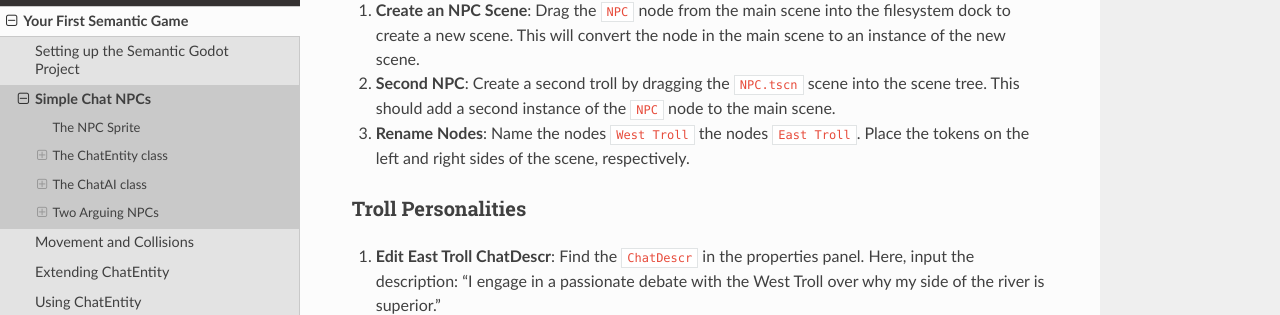
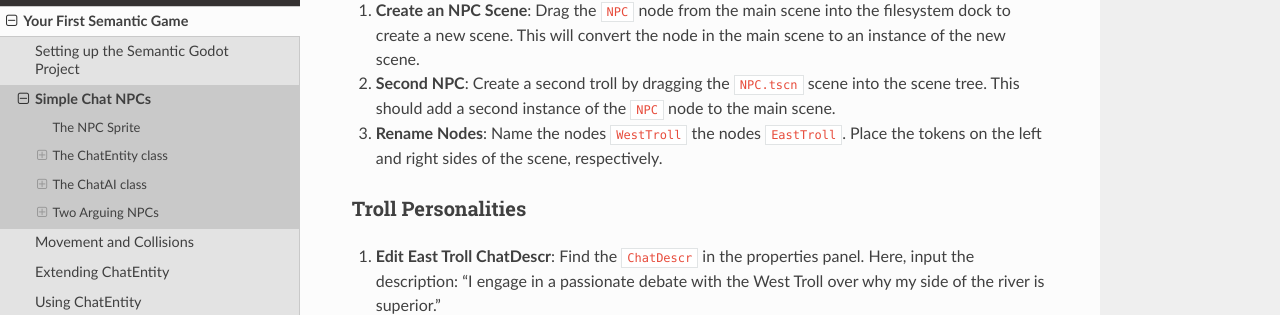
Before and after one commit to RaiderSoft/semantic-godot, a Sphinx documentation site: the page built from docs/first_semantic_game/02.simple_chat_npcs.rst, in a window 1280 px wide and 900 px high, scrolled down 6483 px. Shown: the part 132-447 px from the top of the window. Built offline with Sphinx 7.4.7 and the Read the Docs theme 2.0.0, drawn with Linux system fonts in a browser that asks for light colours.

Commit message:
Update docs/first_semantic_game/02.simple_chat_npcs.rst
Co-authored-by: thompsop1sou <114190975+thompsop1sou@users.noreply.github.com>

```diff
--- a/docs/first_semantic_game/02.simple_chat_npcs.rst
+++ b/docs/first_semantic_game/02.simple_chat_npcs.rst
@@ -362,7 +362,7 @@ Creating the East and West Troll Nodes
 2. **Second NPC**: Create a second troll by dragging the
    ``NPC.tscn`` scene into the scene tree. This should add a
    second instance of the ``NPC`` node to the main scene.
-3. **Rename Nodes**: Name the nodes ``West Troll`` the nodes ``East Troll``. Place the tokens on the left and right sides of the scene, respectively.
+3. **Rename Nodes**: Name the nodes ``WestTroll`` the nodes ``EastTroll``. Place the tokens on the left and right sides of the scene, respectively.
 
 
 Troll Personalities
```
